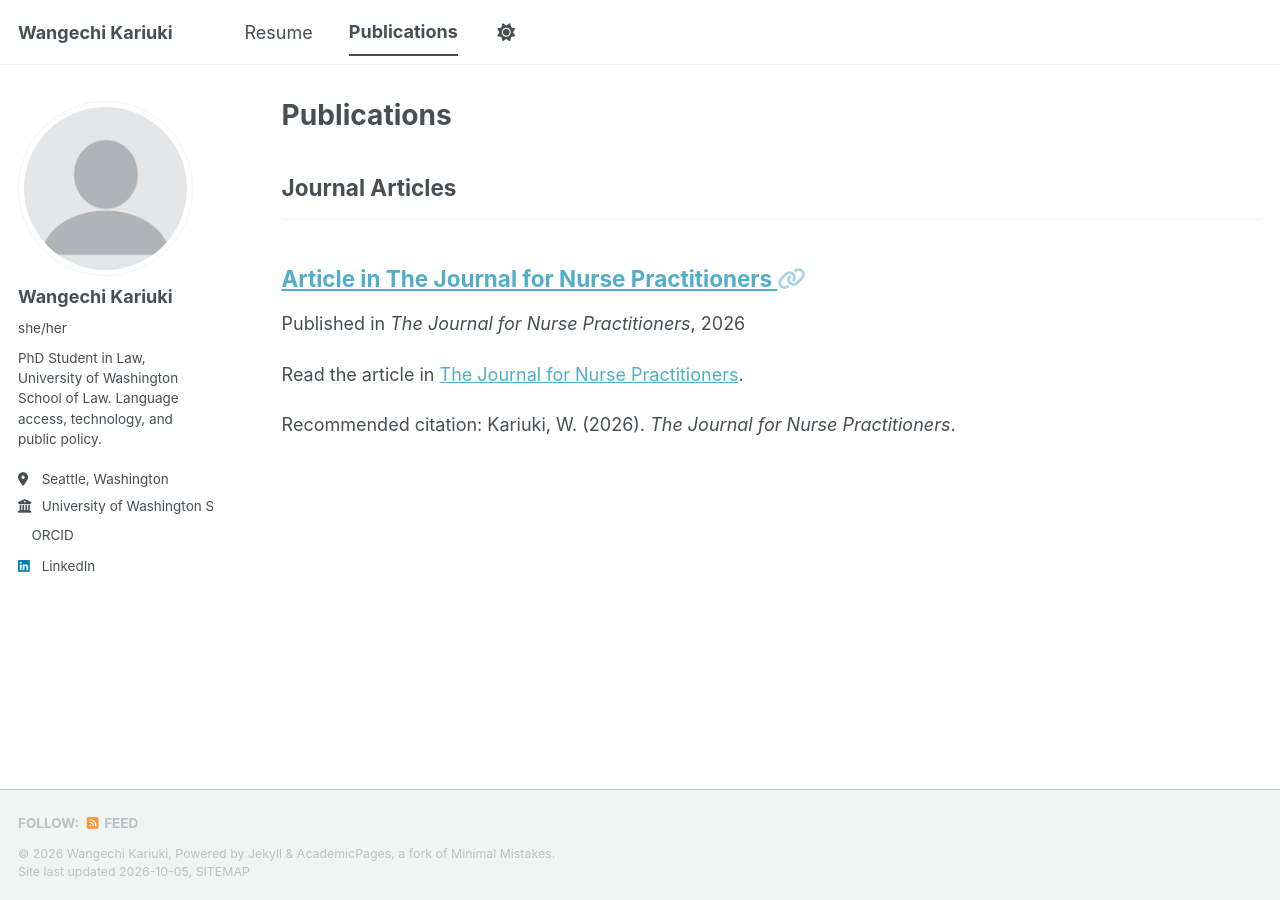
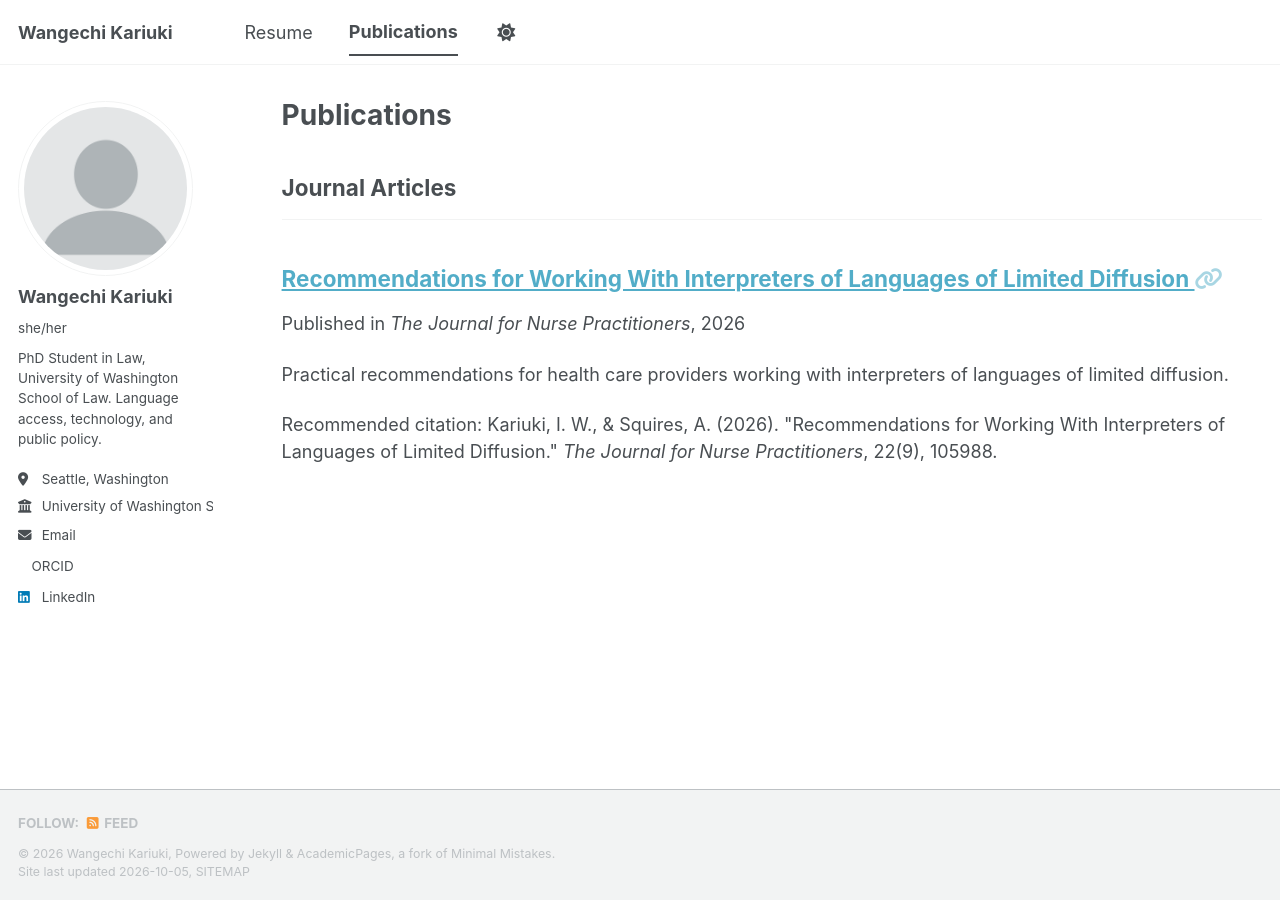
Before and after one commit to wangechikariuki/wangechikariuki.github.io, a Jekyll site: the page built from _pages/publications.html, in a window 1280 px wide. Built offline with Jekyll 4.4.1, drawn with Linux system fonts in a browser that asks for light colours; a style sheet for code colours, icons or effects is not loaded; part of the change alters nothing that is shown.

Commit message:
Add full publication details and contact email
- Replace placeholder publication with "Recommendations for Working With
  Interpreters of Languages of Limited Diffusion" (Kariuki & Squires,
  The Journal for Nurse Practitioners, 22(9), 105988, October 2026),
  including abstract, highlights, and keywords
- List wkariuki@uw.edu in the sidebar

Co-Authored-By: Claude Opus 5.5 <noreply@anthropic.com>
Claude-Session: https://claude.ai/code/session_01CnbAPzQ6XYeqPyZoe3LaPo

```diff
--- a/_config.yml
+++ b/_config.yml
@@ -30,7 +30,7 @@ author:
   location         : "Seattle, Washington"
   employer         : "University of Washington School of Law"
   uri              : # URL
-  email            :
+  email            : "wkariuki@uw.edu"
 
   # Academic websites
   academia         : # URL
--- a/_publications/2026-01-01-journal-for-nurse-practitioners.md
+++ /dev/null
@@ -1,12 +0,0 @@
----
-title: "Article in The Journal for Nurse Practitioners"
-collection: publications
-category: manuscripts
-permalink: /publication/2026-journal-for-nurse-practitioners
-date: 2026-01-01
-venue: 'The Journal for Nurse Practitioners'
-link: 'https://www.npjournal.org/article/S1555-4155(26)00301-6/abstract'
-citation: 'Kariuki, W. (2026). <i>The Journal for Nurse Practitioners</i>.'
----
-
-Read the article in [The Journal for Nurse Practitioners](https://www.npjournal.org/article/S1555-4155(26)00301-6/abstract).
--- /dev/null
+++ b/_publications/2026-10-01-working-with-interpreters-languages-limited-diffusion.md
@@ -0,0 +1,33 @@
+---
+title: "Recommendations for Working With Interpreters of Languages of Limited Diffusion"
+collection: publications
+category: manuscripts
+permalink: /publication/2026-10-01-working-with-interpreters-languages-limited-diffusion
+excerpt: 'Practical recommendations for health care providers working with interpreters of languages of limited diffusion.'
+date: 2026-10-01
+venue: 'The Journal for Nurse Practitioners'
+link: 'https://www.npjournal.org/article/S1555-4155(26)00301-6/abstract'
+citation: 'Kariuki, I. W., &amp; Squires, A. (2026). &quot;Recommendations for Working With Interpreters of Languages of Limited Diffusion.&quot; <i>The Journal for Nurse Practitioners</i>, 22(9), 105988.'
+---
+
+**Authors:** I. Wangechi Kariuki, Allison Squires
+
+**Published in:** *The Journal for Nurse Practitioners*, Volume 22, Issue 9, 105988, October 2026 (Clinical Practice)
+
+[Read the article](https://www.npjournal.org/article/S1555-4155(26)00301-6/abstract)
+
+Abstract
+======
+
+Health care in the United States is delivered to people who speak many languages. Some countries offer health care only in the majority language, while languages spoken by relatively small populations in a specific area are often neglected. Within linguistics, these minority languages are described as languages of limited diffusion. Speakers of these languages require professional credentialed interpreters to access health care services. This paper examines practical recommendations for health care providers to engage with interpreters of languages of limited diffusion. By adopting these culturally responsive practices, professionals and institutions can move toward more equitable and effective multilingual health care communication.
+
+Highlights
+======
+
+* Speakers of languages of limited diffusion need professional interpreters no less than do speakers of widely spoken languages.
+* Presession briefing and cultural humility are essential for effective care.
+* Trauma-informed approaches improve outcomes for vulnerable populations.
+* Technical terms may not exist, requiring longer interpretive explanations.
+* Institutional investment in language access plans reduces health care disparities.
+
+**Keywords:** communication barriers · health equity · interpreter · language access · languages of limited diffusion · limited English proficiency
```
